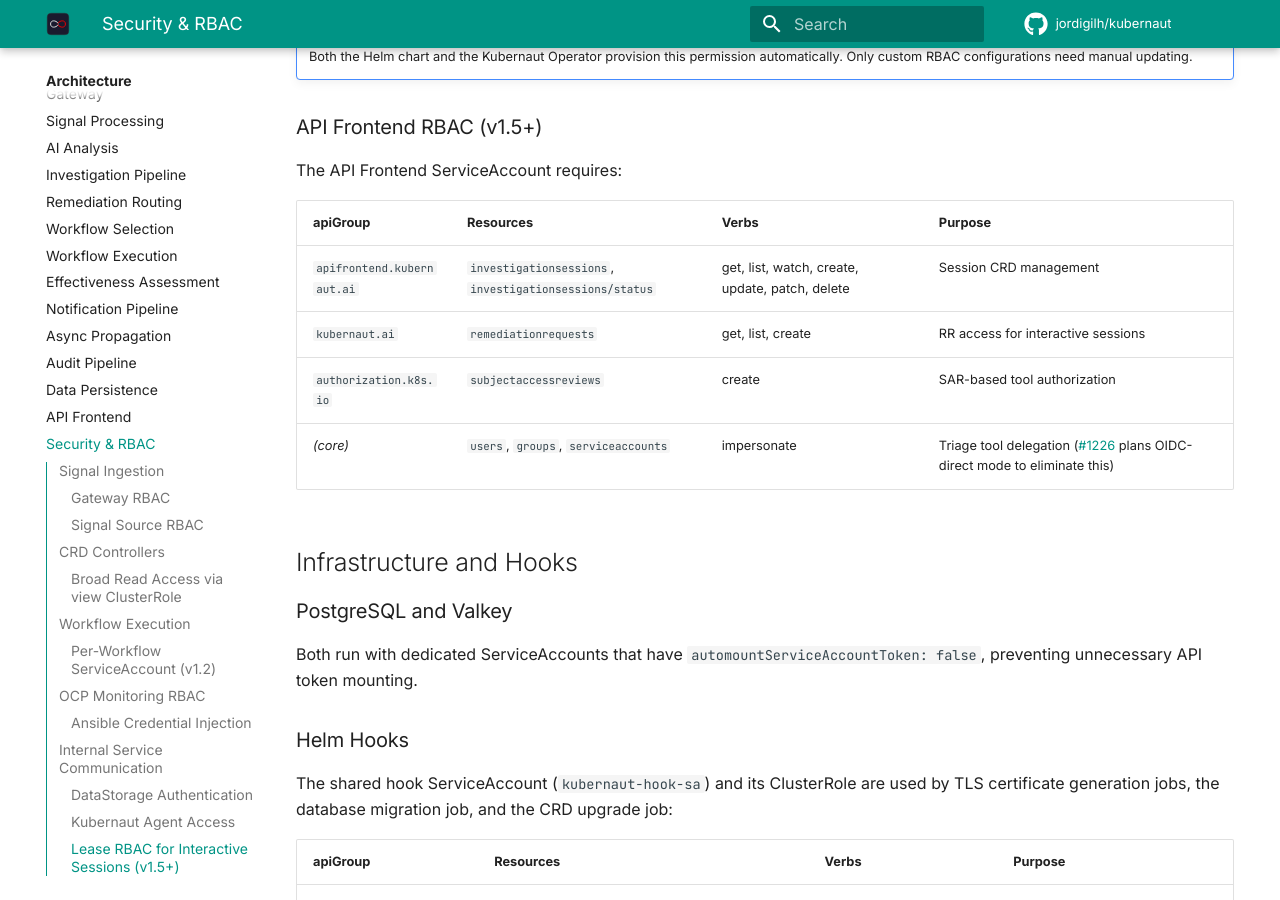
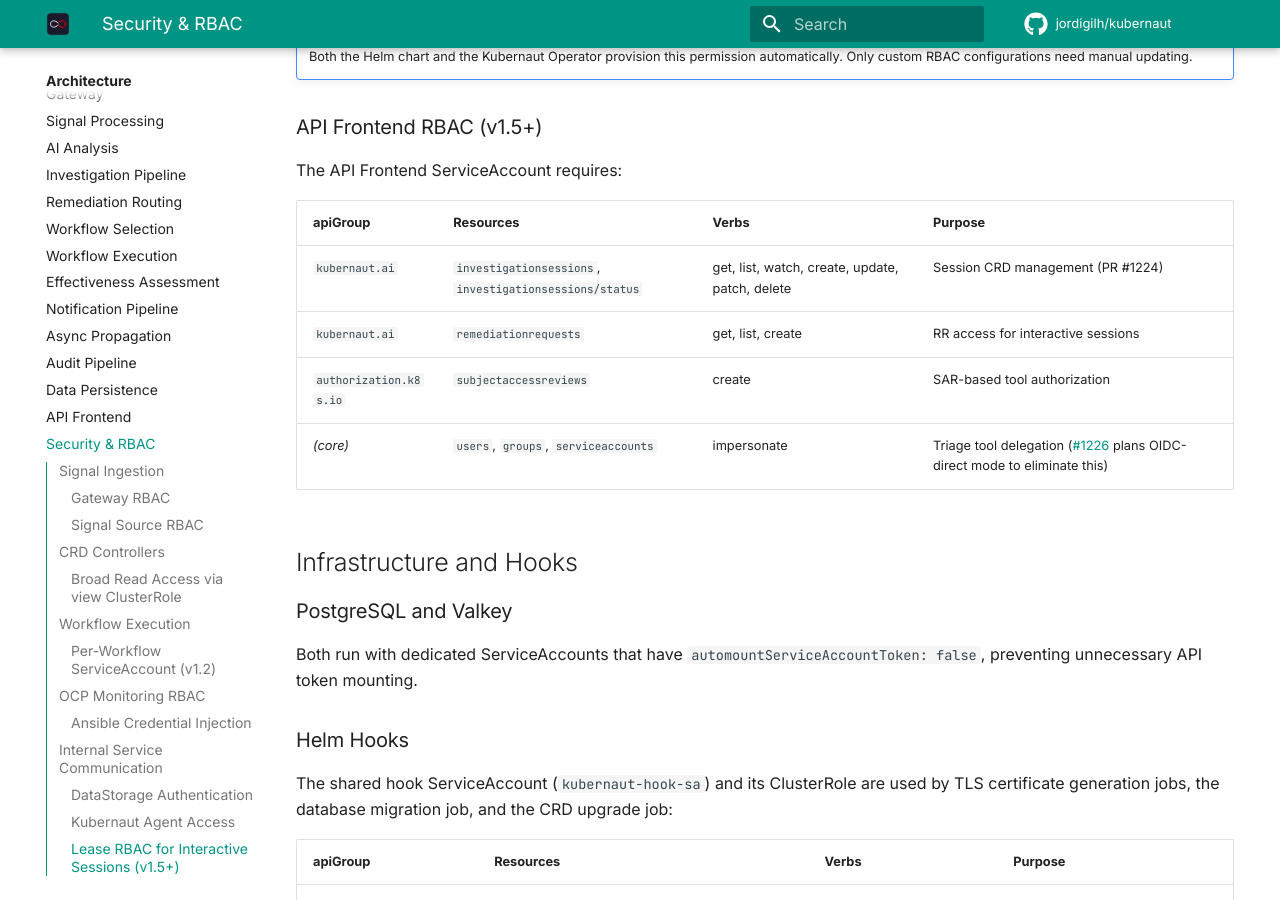
Before and after one commit to jordigilh/kubernaut-docs, an MkDocs documentation site: the page built from docs/architecture/security-rbac.md, in a window 1280 px wide and 900 px high, scrolled down 9938 px. Built offline with MkDocs 1.6.1 and Material for MkDocs 9.7.7, drawn with Linux system fonts in a browser that asks for light colours; comment, search, counter and statistics services are not loaded; the version menu is left out.

Commit message:
fix: update InvestigationSession API group to kubernaut.ai (PR #1224)
PR #1224 migrates the InvestigationSession CRD from
apifrontend.kubernaut.ai to kubernaut.ai, aligning it with all
other kubernaut CRDs. Update the AF RBAC table in security-rbac.md
to reflect the new API group.

Co-authored-by: Cursor <cursoragent@cursor.com>

```diff
--- a/docs/architecture/security-rbac.md
+++ b/docs/architecture/security-rbac.md
@@ -241,7 +241,7 @@ The API Frontend ServiceAccount requires:
 
 | apiGroup | Resources | Verbs | Purpose |
 |---|---|---|---|
-| `apifrontend.kubernaut.ai` | `investigationsessions`, `investigationsessions/status` | get, list, watch, create, update, patch, delete | Session CRD management |
+| `kubernaut.ai` | `investigationsessions`, `investigationsessions/status` | get, list, watch, create, update, patch, delete | Session CRD management (PR #1224) |
 | `kubernaut.ai` | `remediationrequests` | get, list, create | RR access for interactive sessions |
 | `authorization.k8s.io` | `subjectaccessreviews` | create | SAR-based tool authorization |
 | _(core)_ | `users`, `groups`, `serviceaccounts` | impersonate | Triage tool delegation ([#1226](https://github.com/jordigilh/kubernaut/issues/1226) plans OIDC-direct mode to eliminate this) |
```
